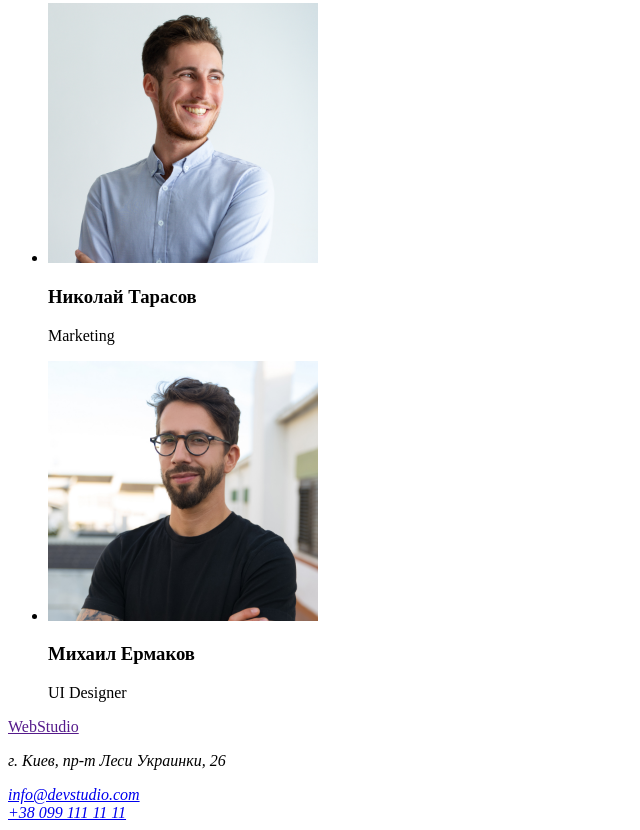
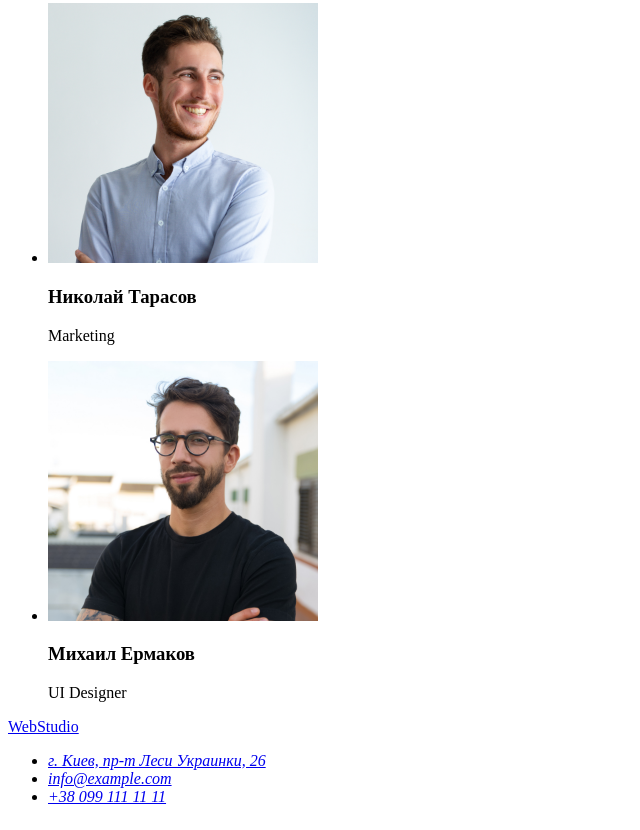
Before and after one commit to anangelann/goit-markup-hw-01, a plain HTML site: page index.html in a window 1280 px wide. Shown: the part 2285-3115 px from the top of the page, without its empty margins (0-640 px from the left). Drawn offline with Linux system fonts and the light colour scheme.

Commit message:
Update index.html
Блок адрес

```diff
--- a/index.html
+++ b/index.html
@@ -118,13 +118,14 @@
     </main>
 
     <footer>
-      <a href="">WebStudio</a>
-
+      <a href="/">WebStudio</a>
       <address>
-        <p>г. Киев, пр-т Леси Украинки, 26</p>
-        <a href="mailto:info@example.com">info@devstudio.com</a><br />
-        <a href="tel:+380991111111">+38 099 111 11 11</a>
+          <ul>
+              <li><a href="#">г. Киев, пр-т Леси Украинки, 26</a></li>
+              <li><a href="mailto:info@example.com">info@example.com</a></li>
+              <li><a href="tel:+380991111111">+38 099 111 11 11</a></li>
+          </ul>
       </address>
-    </footer>
+  </footer>
   </body>
 </html>
```
